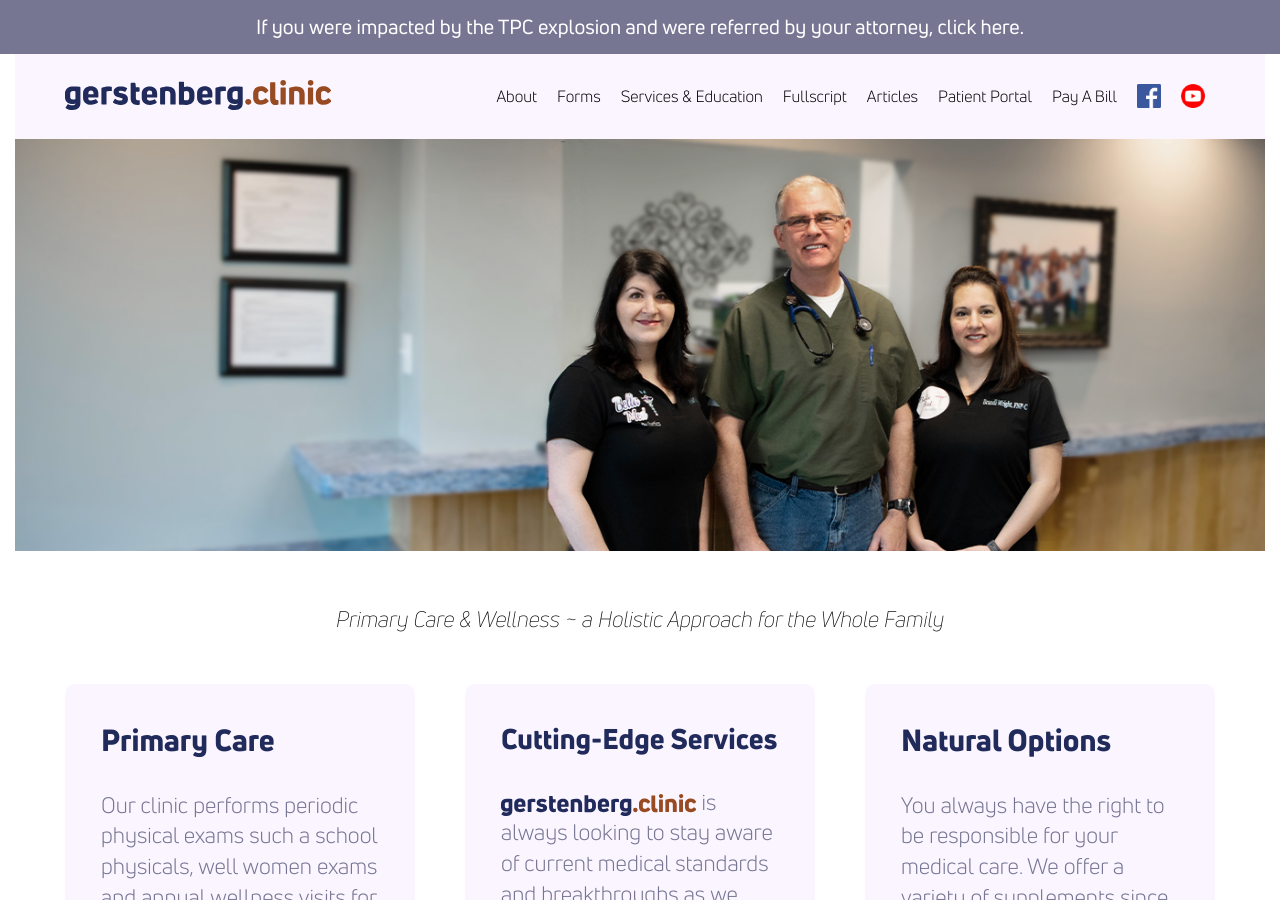
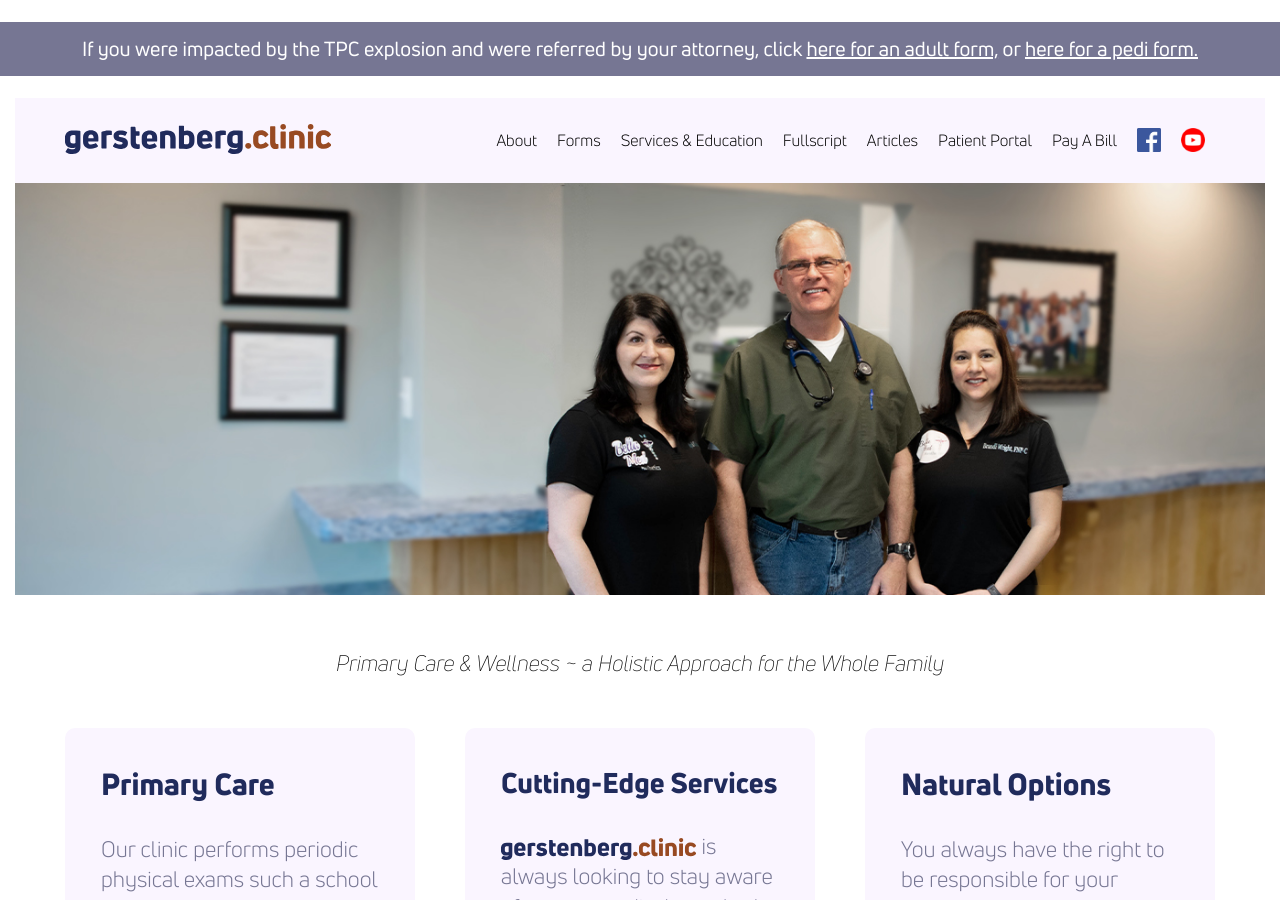
Before and after one commit to theneverwoods/gerstenberg.clinic, a Jekyll site: the page built from index.html, in a window 1280 px wide and 900 px high. Built offline with Jekyll 4.4.1, drawn with Linux system fonts in a browser that asks for light colours; comment, search, counter and statistics services are not loaded.

Commit message:
Update default.html

```diff
--- a/_layouts/default.html
+++ b/_layouts/default.html
@@ -41,7 +41,7 @@
      /-->
 
      <div class="dark" style="text-align: center;">
-      <a href="http://gerstenberg.clinic/forms" target="_blank"><h1 style="display: inline-block; font-weight: normal;">If you were impacted by the TPC explosion and were referred by your attorney, click here.</h1></a>
+      <p><h1 style="display: inline-block; font-weight: normal;">If you were impacted by the TPC explosion and were referred by your attorney, click <a href="http://gerstenberg.clinic/forms/TPC-adult" target="_blank">here for an adult form,</a> or <a href="http://gerstenberg.clinic/forms/TPC-pedi" target="_blank">here for a pedi form.</a></h1></p>
     </div>
 
     <div class="container">
```
